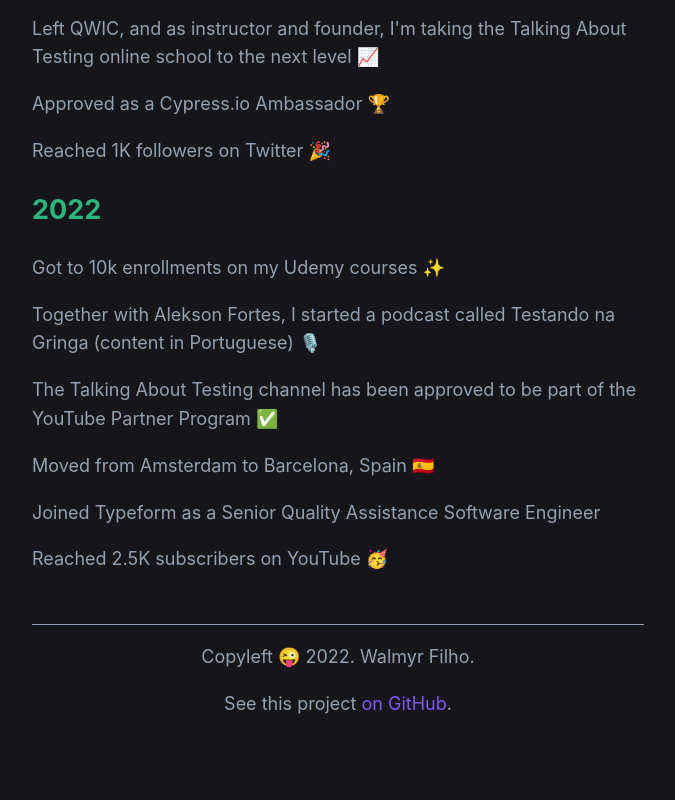
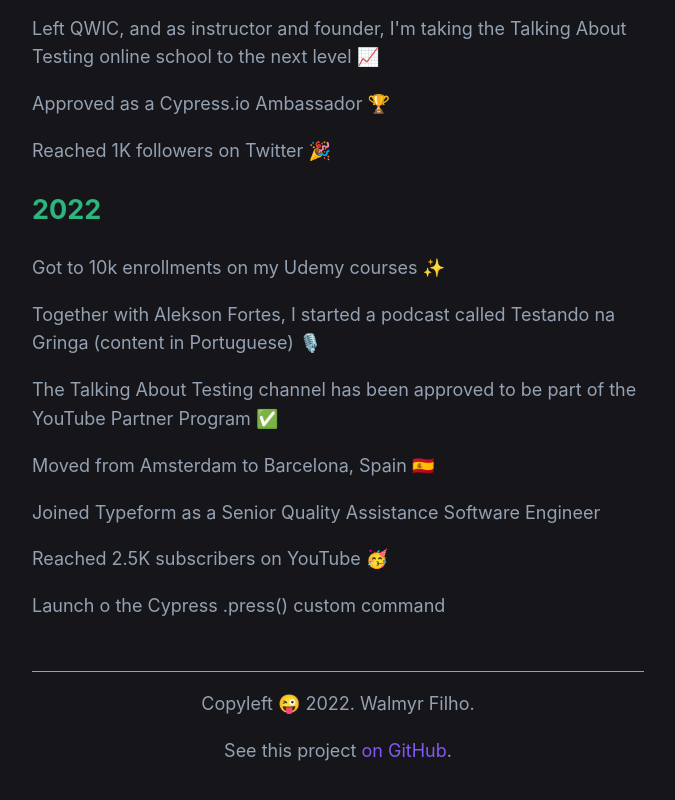
Before and after one commit to wlsf82/walmyr-nextjs, a Next.js app: page / in a window 1280 px wide. Shown: the part 2678-3478 px from the top of the page, without its empty margins (302-977 px from the left). Built offline with nearby package versions, Linux system fonts and the light colour scheme.

Commit message:
Update 2022 timeline

```diff
--- a/components/timeline.js
+++ b/components/timeline.js
@@ -100,7 +100,8 @@
       'The Talking About Testing channel has been approved to be part of the YouTube Partner Program ✅',
       'Moved from Amsterdam to Barcelona, Spain 🇪🇸',
       'Joined Typeform as a Senior Quality Assistance Software Engineer',
-      'Reached 2.5K subscribers on YouTube 🥳'
+      'Reached 2.5K subscribers on YouTube 🥳',
+      'Launch o the Cypress .press() custom command'
     ]
   },
 ]
```
